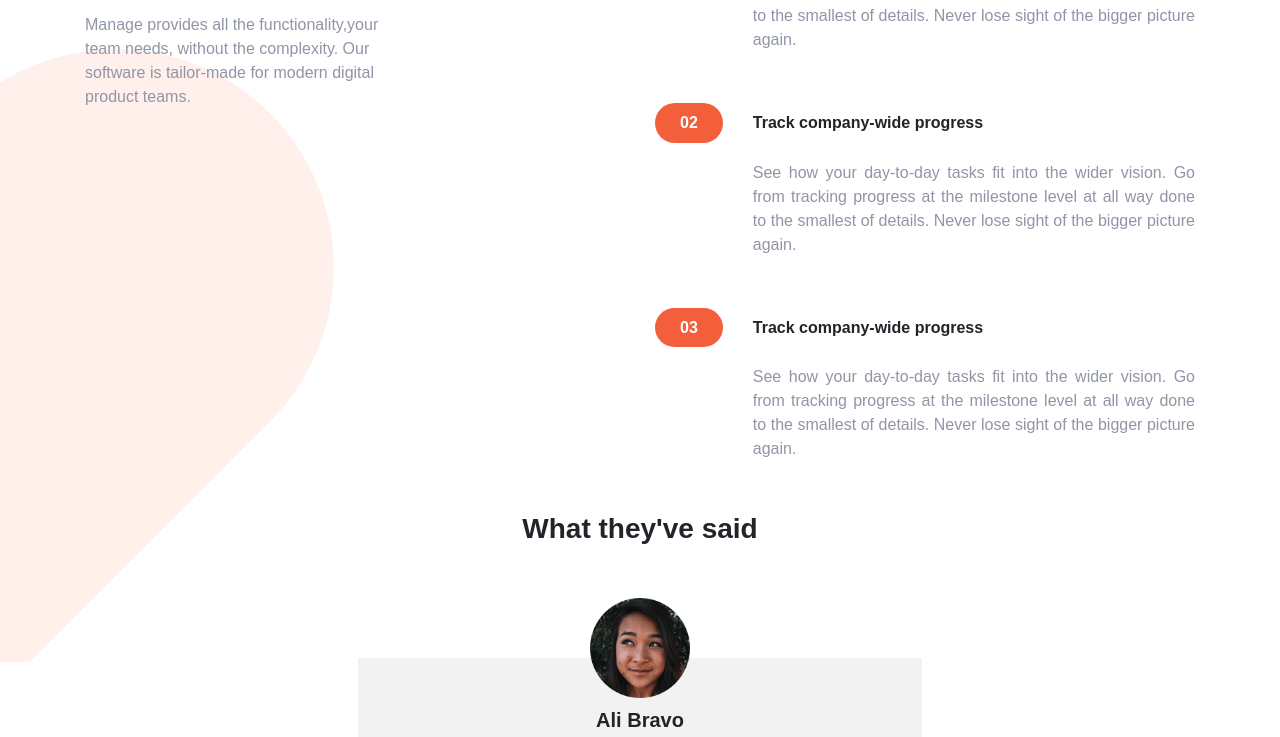
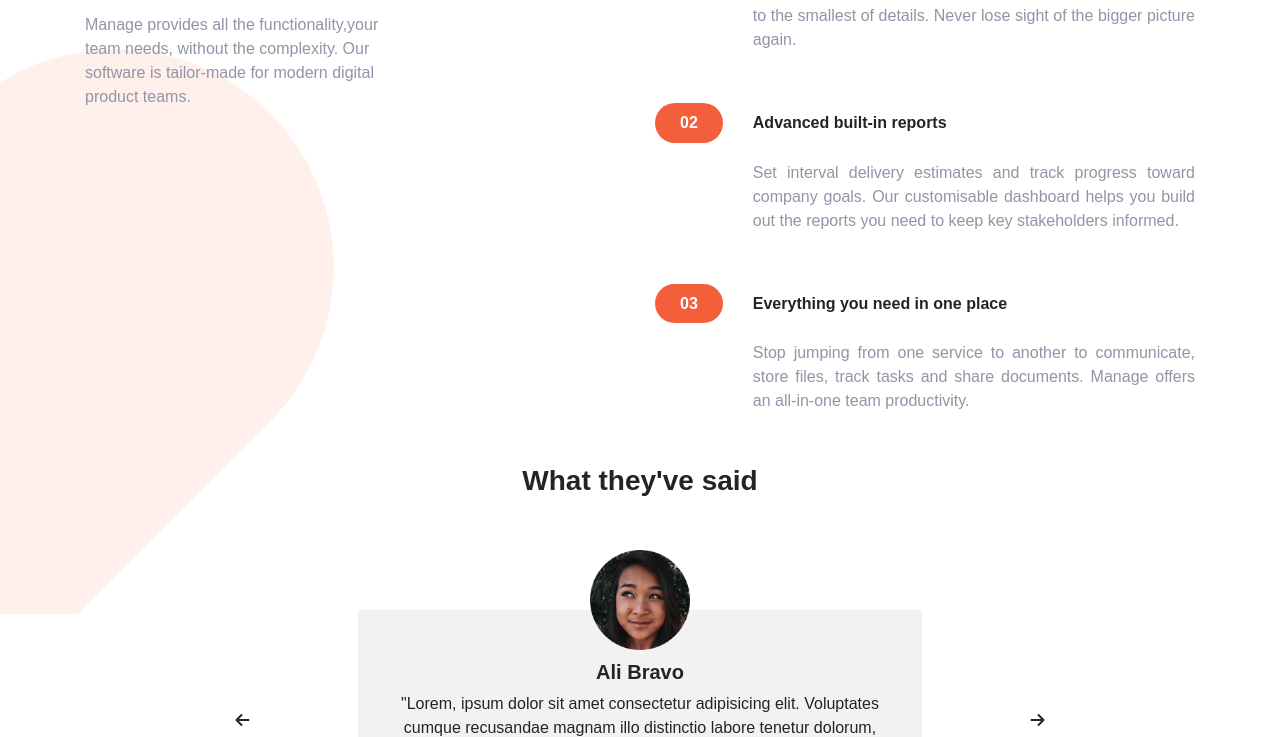
Before and after one commit to itherohit/DSCFrontEnd-Manage, a plain HTML site: page index.html in a window 1280 px wide. Shown: the part 789-1526 px from the top of the page. Drawn offline with nearby package versions, Linux system fonts and the light colour scheme; a web font is replaced by a local one.

Commit message:
Content updated

```diff
--- a/index.html
+++ b/index.html
@@ -78,9 +78,9 @@
                         <div class="diffsec-right__info">
                             <div>
                                 <h3 class="diffsec-right_header_mobile">02</h3>
-                                <h3 class="diffsec-right__info_h3">Track company-wide progress</h3>
+                                <h3 class="diffsec-right__info_h3">Advanced built-in reports</h3>
                             </div>
-                            <p>See how your day-to-day tasks fit into the wider vision. Go from tracking progress at the milestone level at all way done to the smallest of details. Never lose sight of the bigger picture again.</p>
+                            <p>Set interval delivery estimates and track progress toward company goals. Our customisable dashboard helps you build out the reports you need to keep key stakeholders informed.</p>
                         </div>
                     </div>
                     <div class="diffsec-right" data-aos="fade-left">
@@ -90,9 +90,9 @@
                         <div class="diffsec-right__info">
                             <div>
                                 <h3 class="diffsec-right_header_mobile">03</h3>
-                                <h3 class="diffsec-right__info_h3">Track company-wide progress</h3>
+                                <h3 class="diffsec-right__info_h3">Everything you need in one place</h3>
                             </div>
-                            <p>See how your day-to-day tasks fit into the wider vision. Go from tracking progress at the milestone level at all way done to the smallest of details. Never lose sight of the bigger picture again.</p>
+                            <p>Stop jumping from one service to another to communicate, store files, track tasks and share documents. Manage offers an all-in-one team productivity.</p>
                         </div>
                     </div>
                 </div>
--- a/styles.css
+++ b/styles.css
@@ -10,6 +10,12 @@
     -moz-transition: 0.5s all;
     -ms-transition: 0.5s all;
     -o-transition: 0.5s all;
+}
+
+html{
+    overflow-x: hidden;
+    width: 100%;
+    height: 100vh;
 }
 
 body{
```
